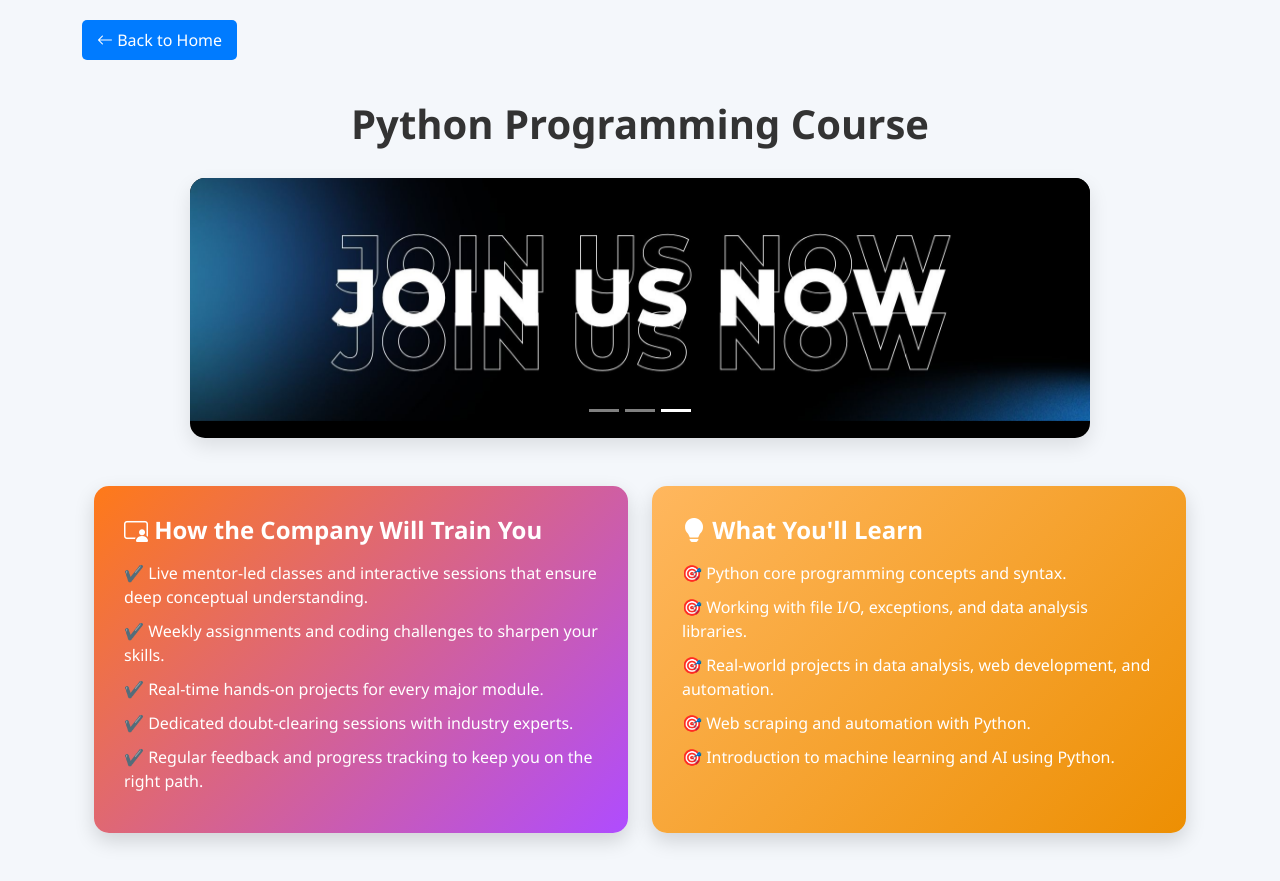
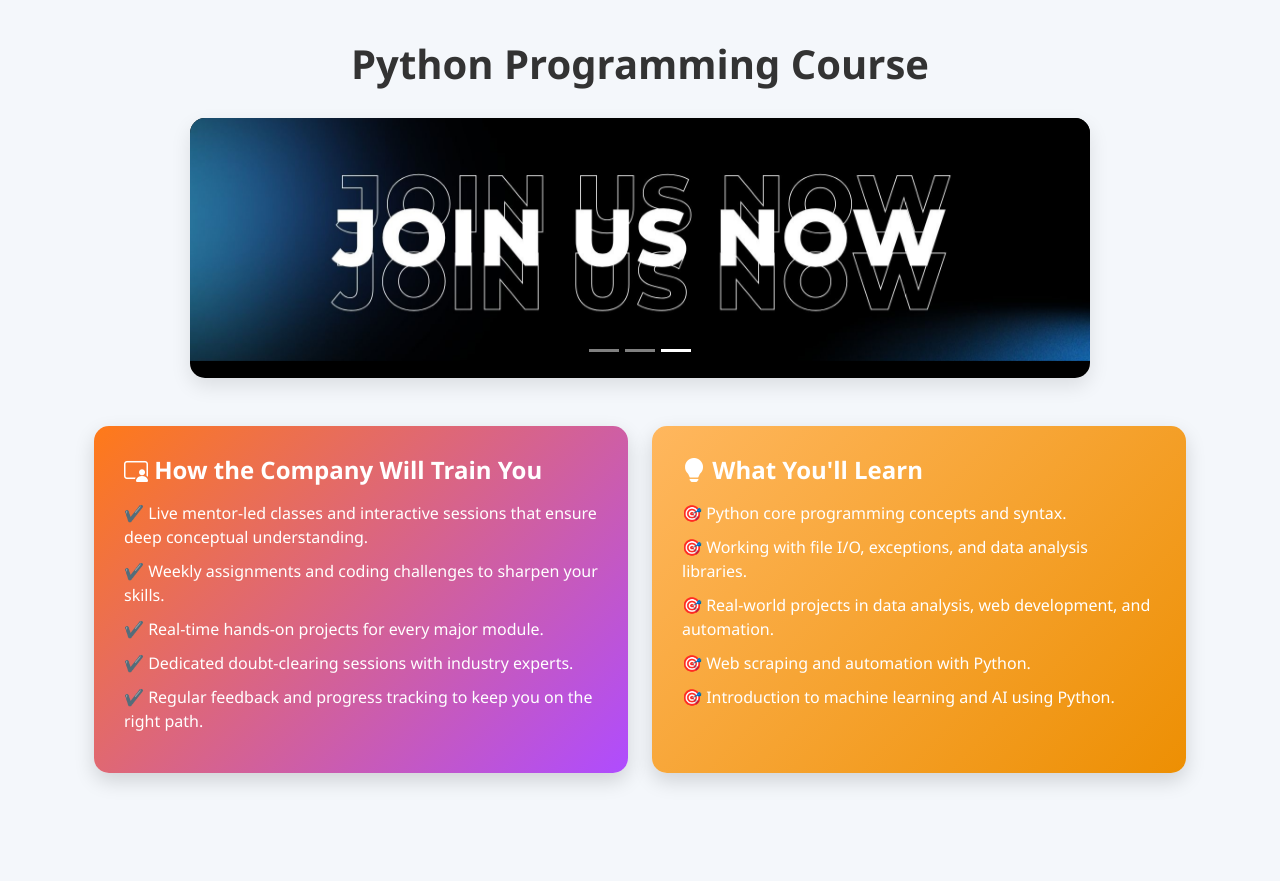
Before and after one commit to VishalSamberwal/QodeMatrix, a website: page QodeMatrix/python.html in a window 1280 px wide. After the commit the page ends 821 px from the top, so only its background shows below. Drawn offline with nearby package versions, Linux system fonts and the light colour scheme.

Commit message:
Update python.html

```diff
--- a/QodeMatrix/python.html
+++ b/QodeMatrix/python.html
@@ -86,9 +86,7 @@
 </head>
 <body>
 
-  <div class="container">
-    <a href="Home.html" class="back-home-btn"><i class="bi bi-arrow-left"></i> Back to Home</a>
-  </div>
+
 
   <div class="container">
     <h2 class="course-header">Python Programming Course</h2>
```
